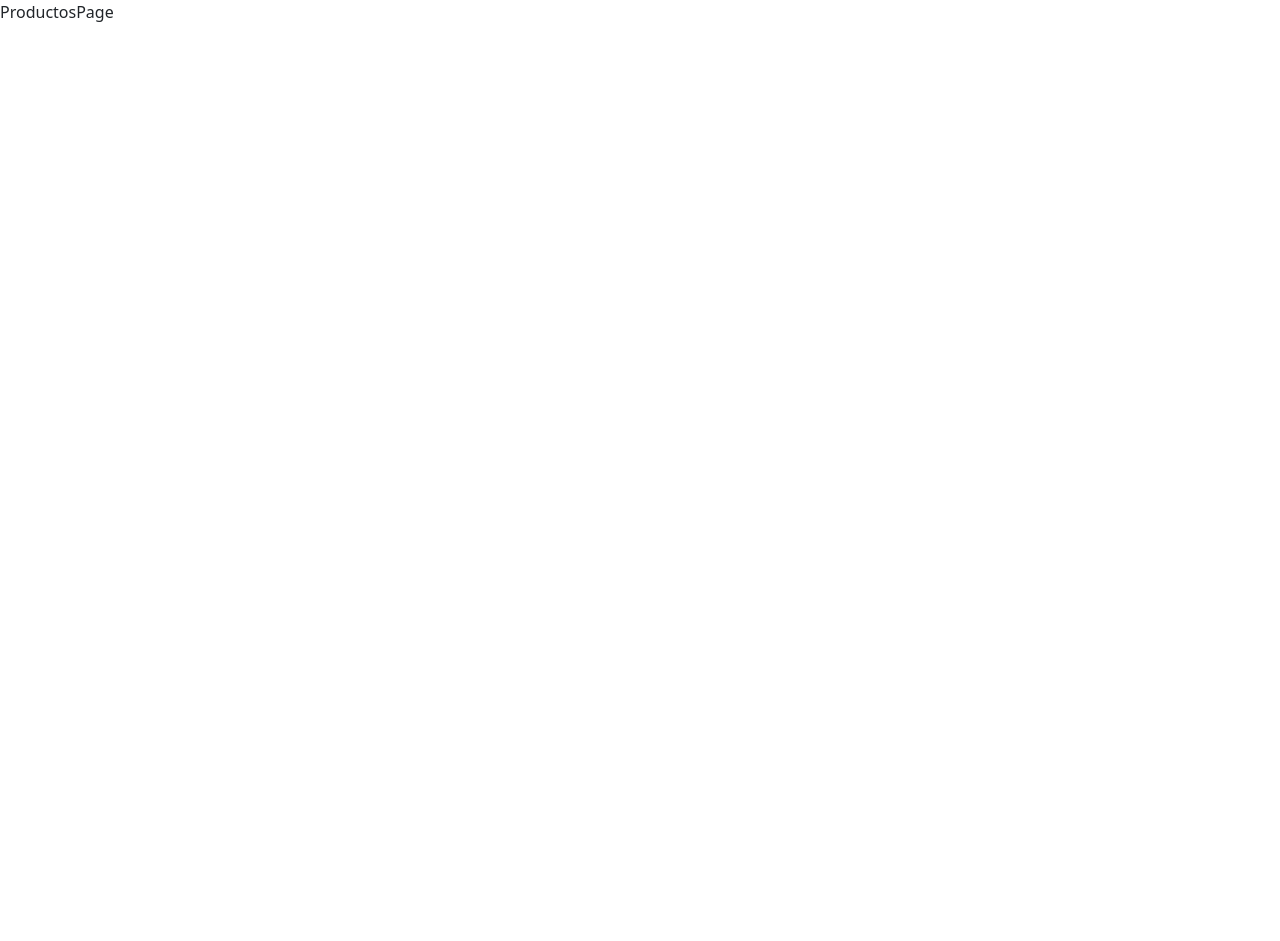
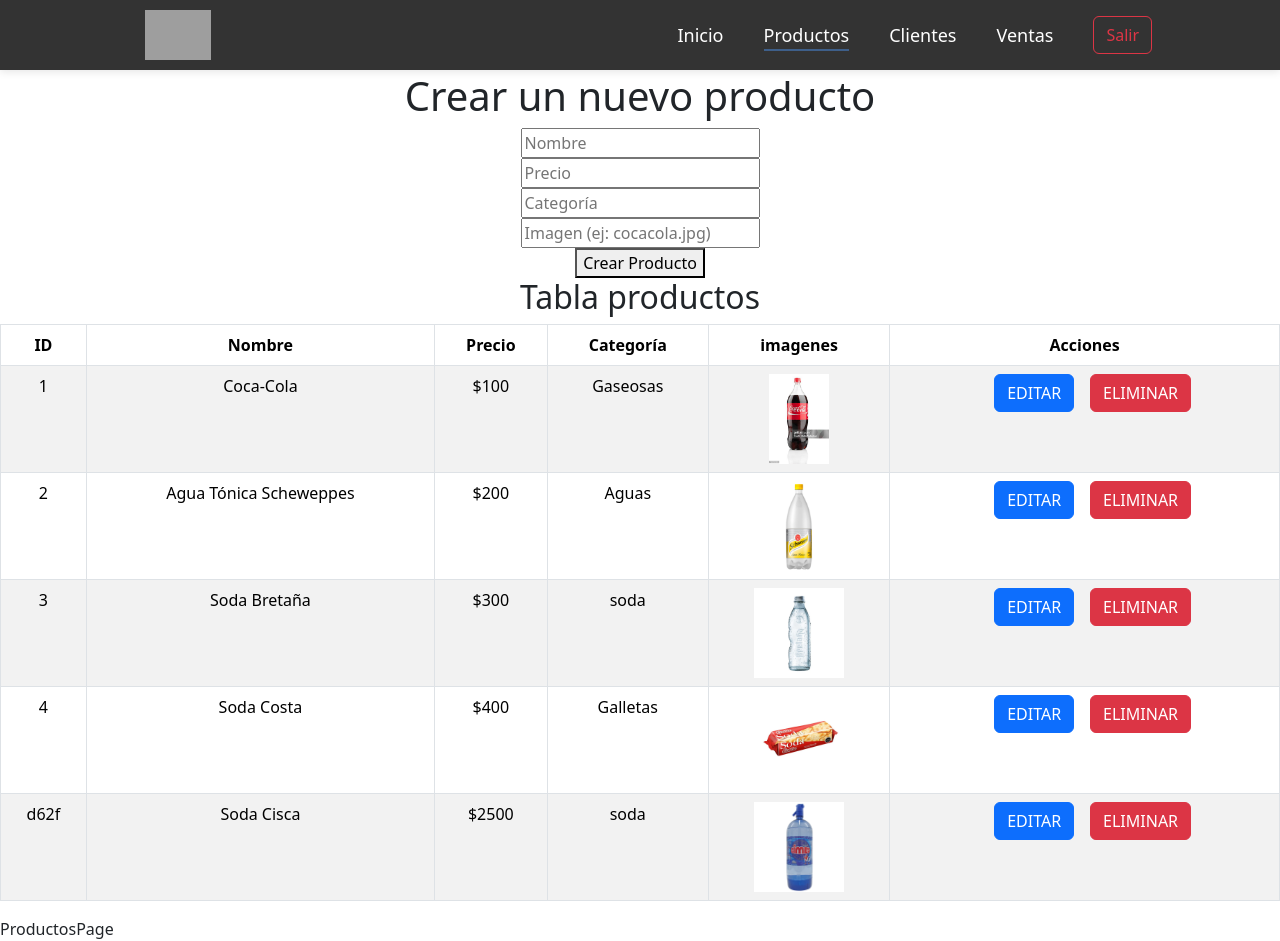
Before and after one commit to frandg47/SGsoderia, a React (Vite) app: page /productos in a window 1280 px wide. Before the commit the page ends 800 px from the top, so only its background shows below. Built offline with nearby package versions, Linux system fonts and the light colour scheme; data requests are answered from the project's data file; grey boxes are pictures that could not be loaded; the HTML template or start-up script is replaced by a standard one.

Commit message:
se agregaron formularios y hooks de inserción y eliminación para productos

```diff
--- /dev/null
+++ b/src/components/FormCrearProductos.jsx
@@ -0,0 +1,36 @@
+// src/components/FormCrearProducto.jsx
+import { useState } from 'react';
+import usePost from '../hooks/usePost';
+
+const FormCrearProducto = () => {
+  const postData = usePost();
+  const [form, setForm] = useState({
+    name: '',
+    price: '',
+    category: '',
+    image: ''
+  });
+
+  const handleChange = (e) => {
+    setForm({ ...form, [e.target.name]: e.target.value });
+  };
+
+  const handleSubmit = async (e) => {
+    e.preventDefault();
+    await postData('http://localhost:3000/products', form);
+    alert('Producto creado');
+    setForm({ name: '', price: '', category: '', image: '' });
+  };
+
+  return (
+    <form onSubmit={handleSubmit}>
+      <input name="name" value={form.name} onChange={handleChange} placeholder="Nombre" required /> <br />
+      <input name="price" value={form.price} onChange={handleChange} placeholder="Precio" required /> <br />
+      <input name="category" value={form.category} onChange={handleChange} placeholder="Categoría" required /> <br />
+      <input name="image" value={form.image} onChange={handleChange} placeholder="Imagen (ej: cocacola.jpg)" required /> <br />
+      <button type="submit">Crear Producto</button>
+    </form>
+  );
+};
+
+export default FormCrearProducto;
--- /dev/null
+++ b/src/components/TablaProductosAdm.jsx
@@ -0,0 +1,131 @@
+import React, { useState } from "react";
+import { Table, Button } from "react-bootstrap";
+import { useGet } from "../hooks/useGet";
+import Form from "react-bootstrap/Form";
+import Modal from "react-bootstrap/Modal";
+import FormCrearProducto from "./FormCrearProductos";
+import useDelete from "../hooks/useDelete";
+
+const TablaProductosAdm = () => {
+  const [show, setShow] = useState(false);
+  const handleClose = () => setShow(false);
+  const handleShow = () => setShow(true);
+
+  const { data, loading } = useGet("http://localhost:3000/products");
+  const deleteData = useDelete();
+
+  if (loading) {
+    return <p>Cargando productos...</p>;
+  }
+
+  if (!data) {
+    return <p>Error al cargar los productos.</p>;
+  }
+
+
+
+  const handleDelete = async (id) => {
+    try {
+      await deleteData(`http://localhost:3000/products/${id}`);
+      alert("Producto eliminado");
+    } catch (error) {
+      alert("Error al eliminar producto");
+    }
+  };
+
+  return (
+    <div className="text-center">
+      <br /> <br /> <br />
+      <h1>Crear un nuevo producto</h1>
+      <div style={{ width: "50%", margin: "0 auto" }}>
+        <FormCrearProducto />
+      </div>
+      <h2 className="text-center">Tabla productos</h2>
+      <Table striped bordered hover>
+        <thead>
+          <tr>
+            <th>ID</th>
+            <th>Nombre</th>
+            <th>Precio</th>
+            <th>Categoría</th>
+            <th>imagenes</th>
+            <th>Acciones</th>
+          </tr>
+        </thead>
+        <tbody>
+          {data.map((product) => (
+            <tr key={product.id}>
+              <td>{product.id}</td>
+              <td>{product.name}</td>
+              <td>${product.price}</td>
+              <td>{product.category}</td>
+              <td className="text-center">
+                <img
+                  src={`/src/assets/productsimages/${product.image}`}
+                  alt=""
+                  width="auto"
+                  height="90px"
+                />
+              </td>
+              <td>
+                <Button className="mx-3" onClick={handleShow}>
+                  {" "}
+                  EDITAR
+                </Button>
+                <Button
+                  variant="danger"
+                  onClick={() => handleDelete(product.id)}
+                >
+                  ELIMINAR
+                </Button>
+              </td>
+            </tr>
+          ))}
+        </tbody>
+      </Table>
+      <Modal show={show} onHide={handleClose}>
+        <Modal.Header closeButton>
+          <Modal.Title>Editar Producto</Modal.Title>
+        </Modal.Header>
+        <Modal.Body>
+          <Form>
+            <Form.Group className="mb-3" controlId="exampleForm.ControlInput1">
+              <Form.Label>Nombre</Form.Label>
+              <Form.Control
+                type="text"
+                placeholder="Ingrese el nombre del producto"
+                autoFocus
+              />
+            </Form.Group>
+            <Form.Group className="mb-3" controlId="exampleForm.ControlInput1">
+              <Form.Label>Precio</Form.Label>
+              <Form.Control
+                type="text"
+                placeholder="$100, $200, etc."
+                autoFocus
+              />
+            </Form.Group>
+            <Form.Group className="mb-3" controlId="exampleForm.ControlInput1">
+              <Form.Label>Categoría</Form.Label>
+              <Form.Control
+                type="text"
+                placeholder="Ingrese la categoría del producto"
+                autoFocus
+              />
+            </Form.Group>
+          </Form>
+        </Modal.Body>
+        <Modal.Footer>
+          <Button variant="secondary" onClick={handleClose}>
+            Cerrar
+          </Button>
+          <Button variant="primary" onClick={handleClose} type="submit">
+            Guardar cambios
+          </Button>
+        </Modal.Footer>
+      </Modal>
+    </div>
+  );
+};
+
+export default TablaProductosAdm;
--- /dev/null
+++ b/src/hooks/useDelete.js
@@ -0,0 +1,17 @@
+import axios from 'axios';
+
+const useDelete = () => {
+  const deleteData = async (url) => {
+    try {
+      const response = await axios.delete(url);
+      console.log("Elemento eliminado:", response.data);
+      return response.data;
+    } catch (error) {
+      console.error("Error al eliminar:", error);
+    }
+  };
+
+  return deleteData;
+};
+
+export default useDelete;
--- /dev/null
+++ b/src/hooks/usePost.js
@@ -0,0 +1,17 @@
+// src/hooks/usePost.js
+import axios from 'axios';
+
+const usePost = () => {
+  const postData = async (url, data) => {
+    try {
+      const response = await axios.post(url, data);
+      return response.data;
+    } catch (error) {
+      console.error('Error al hacer POST:', error);
+    }
+  };
+
+  return postData;
+};
+
+export default usePost;
--- a/src/pages/ProductosPage.jsx
+++ b/src/pages/ProductosPage.jsx
@@ -1,8 +1,14 @@
 import React from 'react'
+import Navbar from '../components/Navbar'
+import TablaProductosAdm from '../components/TablaProductosAdm'
 
 const ProductosPage = () => {
   return (
-    <div>ProductosPage</div>
+    <div>
+      <Navbar />
+      <TablaProductosAdm />
+      ProductosPage
+    </div>
   )
 }
 
```
